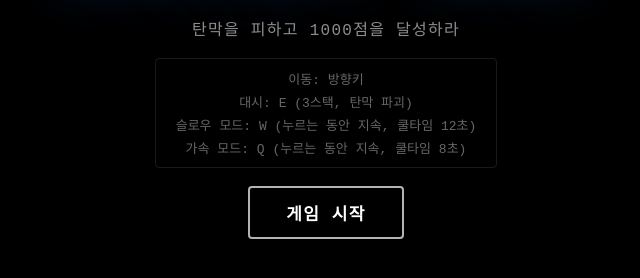
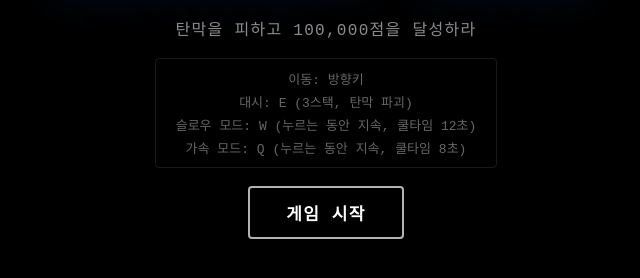
Before and after one commit to chodonghee-hub/BulletRun, a website built with Vite: page index.html in a window 1280 px wide. Shown: the part 304-582 px from the top of the page, without its empty margins (314-954 px from the left). Built offline with nearby package versions, Linux system fonts and the light colour scheme; some packages are replaced by stand-ins of ours; no server answers; the database is empty.

Commit message:
fix: start screen info

```diff
--- a/index.html
+++ b/index.html
@@ -71,7 +71,7 @@
     <!-- Start screen -->
     <div id="screen-start" class="screen">
       <h1 class="title-glow">BULLET RUN</h1>
-      <p class="subtitle">탄막을 피하고 1000점을 달성하라</p>
+      <p class="subtitle">탄막을 피하고 100,000점을 달성하라</p>
       <div id="screen-start-controls">
         <span>이동: 방향키</span>
         <span>대시: E (3스택, 탄막 파괴)</span>
```
